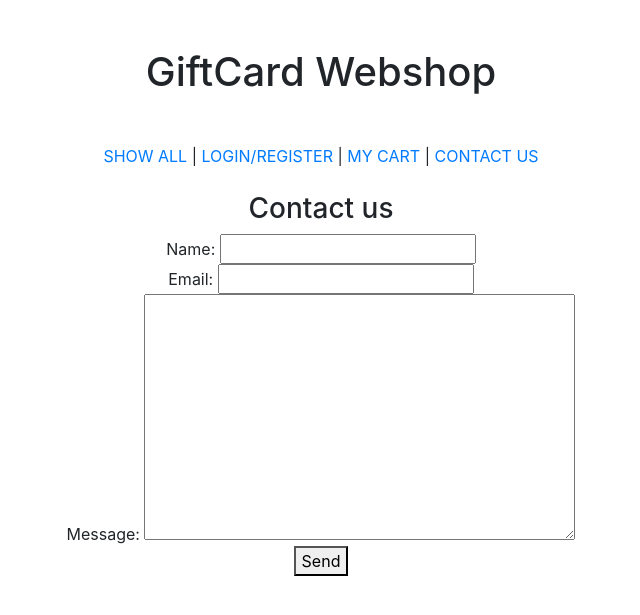
After one commit to Kristof910/giftcard-shop-django, a Django app: page /contact/ in a window 1280 px wide. The commit adds this page. Shown: the top 615 px of the page, without its empty margins (319-959 px from the left). Run offline with Django 4.2, Linux system fonts and the light colour scheme; some libraries are stand-ins or nearby versions.

Commit message:
contact us page

```diff
--- a/main_website/admin.py
+++ b/main_website/admin.py
@@ -3,8 +3,10 @@ from .models.giftcard import Giftcard
 from .models.giftcard_options.giftcard_region import GiftcardRegion
 from .models.giftcard_options.giftcard_type import GiftcardType
 from .models.giftcard_options.giftcard_value import GiftcardValue
+from .models.contact_messages import ContactMessages
 
 admin.site.register(Giftcard)
 admin.site.register(GiftcardRegion)
 admin.site.register(GiftcardType)
 admin.site.register(GiftcardValue)
+admin.site.register(ContactMessages)
--- /dev/null
+++ b/main_website/forms/contact_form.py
@@ -0,0 +1,13 @@
+from django.forms import ModelForm
+from ..models.contact_messages import ContactMessages
+from django import forms
+
+
+class ContactForm(ModelForm):
+    name = forms.CharField(label="Your Name", max_length=30)
+    email = forms.EmailField(label="Your Email")
+    message = forms.CharField(label="Message", widget=forms.Textarea)
+
+    class Meta:
+        model = ContactMessages
+        fields = ("name", "email", "message")
--- a/main_website/models/__init__.py
+++ b/main_website/models/__init__.py
@@ -1 +1,2 @@
 from .giftcard import Giftcard
+from .contact_messages import ContactMessages
--- /dev/null
+++ b/main_website/models/contact_messages.py
@@ -0,0 +1,10 @@
+from django.db import models
+
+
+class ContactMessages(models.Model):
+    name = models.CharField(max_length=30)
+    email = models.EmailField(max_length=50)
+    message = models.TextField()
+
+    def __str__(self):
+        return f"FROM: {self.name}, MESSAGE: {self.message}"
--- a/main_website/models/giftcard_options/giftcard_region.py
+++ b/main_website/models/giftcard_options/giftcard_region.py
@@ -3,7 +3,7 @@ from django.db import models
 
 class GiftcardRegion(models.Model):
     name = models.CharField(max_length=30, default="Europe", blank=False, null=False)
-    currency = models.CharField(max_length=6, default="€", blank=False, null=False)
+    currency = models.CharField(max_length=6, default="EURO", blank=False, null=False)
 
     def __str__(self):
         return self.name
--- a/main_website/templates/base.html
+++ b/main_website/templates/base.html
@@ -13,7 +13,8 @@
     <div class="container my-5">
         <h1 class="text-center mb-5">GiftCard Webshop</h1>
         <div class="text-center">
-            <a href="/">SHOW ALL</a> | <a href="">LOGIN/REGISTER</a> | <a href="">MY CART</a> | <a href="">CONTACT
+            <a href="{% url 'index' %}">SHOW ALL</a> | <a href="">LOGIN/REGISTER</a> | <a href="">MY CART</a> | <a
+                href="{% url 'contact' %}">CONTACT
                 US</a>
         </div>
         <br>
--- /dev/null
+++ b/main_website/templates/contact.html
@@ -0,0 +1,18 @@
+{% extends "base.html" %}
+
+{% block content %}
+<h3>Contact us</h3>
+<form method="post">
+    {% csrf_token %}
+    <div>
+        Name: {{ form.name }}
+    </div>
+    <div>
+        Email: {{ form.email }}
+    </div>
+    <div>
+        Message: {{ form.message }}
+    </div>
+    <button type="submit">Send</button>
+</form>
+{% endblock %}
--- a/main_website/urls.py
+++ b/main_website/urls.py
@@ -1,9 +1,11 @@
 from django.urls import path
 from .views import index_view
 from .views import giftcard_detail_view
+from .views import contact_view
 
 
 urlpatterns = [
     path("", index_view.IndexView.as_view(), name="index"),
     path("giftcard/<int:pk>", giftcard_detail_view, name="giftcard-detail"),
+    path("contact/", contact_view.contact_view, name="contact"),
 ]
--- /dev/null
+++ b/main_website/views/contact_view.py
@@ -0,0 +1,20 @@
+from django.shortcuts import render
+from django.shortcuts import redirect
+from ..forms.contact_form import ContactForm
+from ..models import ContactMessages
+
+
+# using method based view because there are no models required
+def contact_view(request):
+    if request.method == "POST":
+        form = ContactForm(request.POST)
+        if form.is_valid():
+            name = form.cleaned_data["name"]
+            email = form.cleaned_data["email"]
+            message = form.cleaned_data["message"]
+            contact_message = ContactMessages(name=name, email=email, message=message)
+            contact_message.save()
+        return redirect("index")
+    else:
+        form = ContactForm()
+    return render(request, "contact.html", {"form": form})
```
Also changed, not shown: main_website/templates/giftcard_detail.html (+12 -0 lines), main_website/forms/__init__.py (added), main_website/migrations/0007_alter_giftcardregion_currency.py (added), main_website/migrations/0008_contactmessages.py (added).
